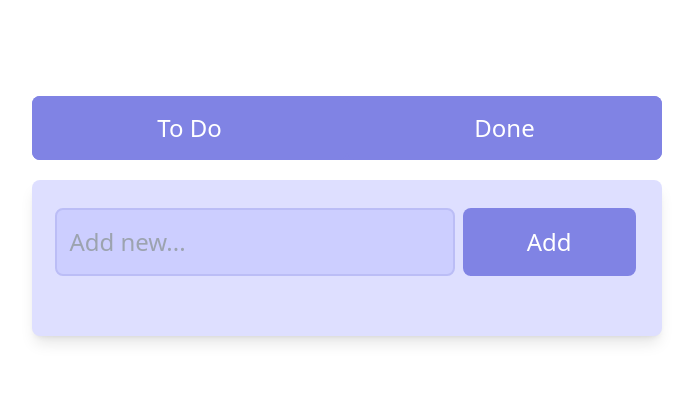
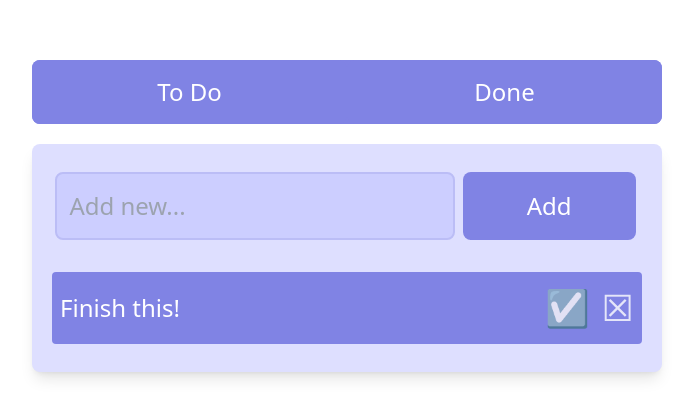
Before and after one commit to imnoura/to-do-app, a Vue app: page / in a window 1280 px wide. Shown: the part 184-602 px from the top of the page, without its empty margins (293-986 px from the left). Built offline with nearby package versions, Linux system fonts and the light colour scheme.

Commit message:
feat: import the todo component

```diff
--- a/src/components/TaskList.vue
+++ b/src/components/TaskList.vue
@@ -1,8 +1,8 @@
 <template>
   <div class="todo-box">
     <form @submit.prevent="newTask">
-      <input type="text" placeholder="Add new..." v-model="todoInput" />
-      <button :disabled="!todoInput">Add</button>
+      <input type="text" placeholder="Add new..." />
+      <button>Add</button>
     </form>
     <div class="todo-list">
       <Todo v-for="todo in todos" :todo="todo" :key="todo.id" />
@@ -12,6 +12,15 @@
 
 <script setup>
 import { reactive, ref } from "vue";
+import Todo from "./Todo.vue";
+
+const todos = reactive([
+  {
+    id: Math.random,
+    content: "Finish this!",
+    isDone: false,
+  },
+]);
 </script>
 
 <style scoped>
```
